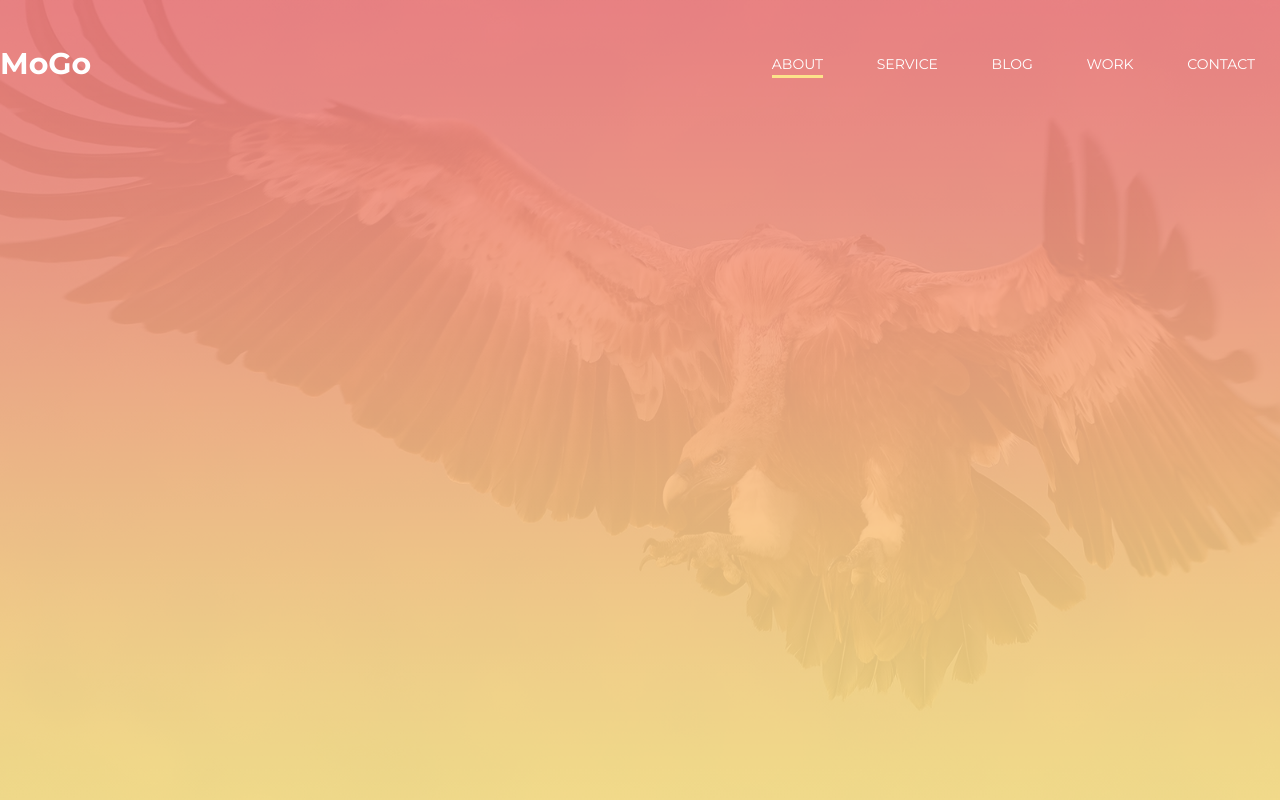
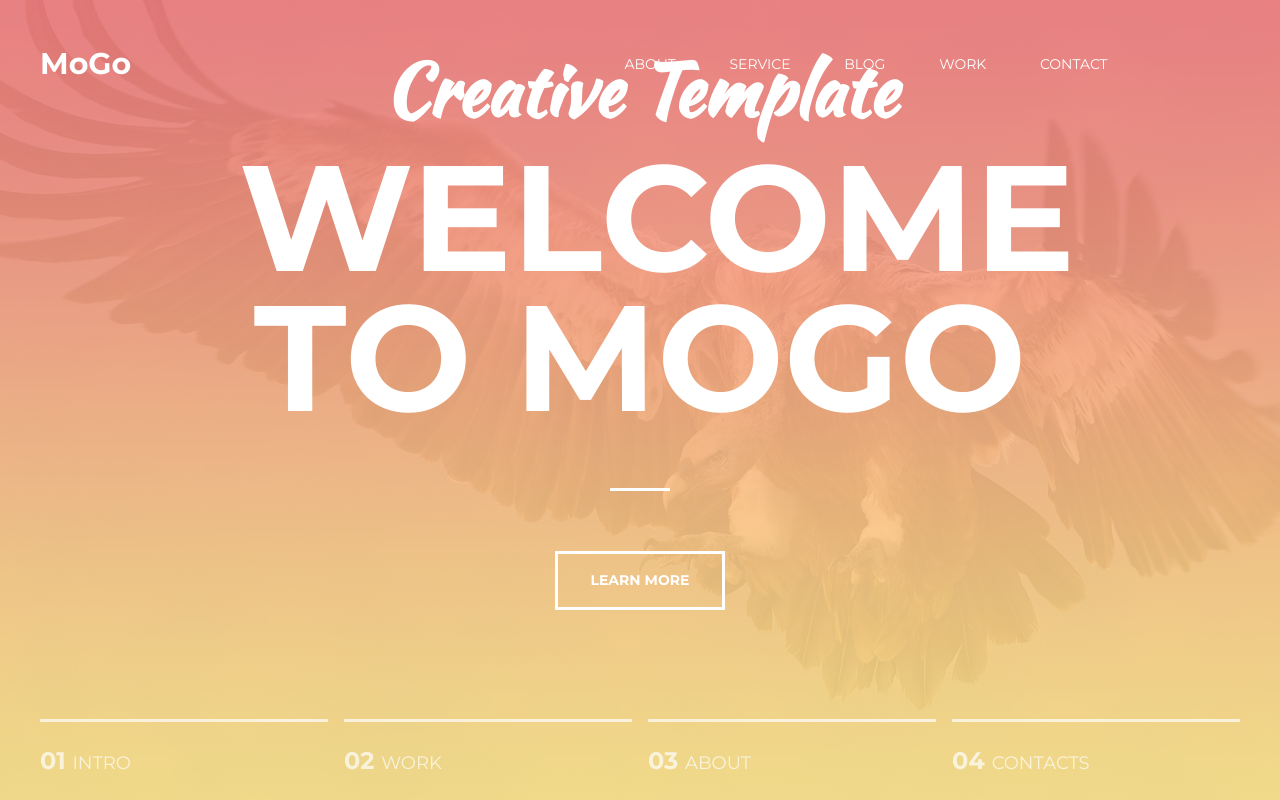
Before and after one commit to saed835/MoGo, a plain HTML site: page Index.html in a window 1280 px wide. Drawn offline with Linux system fonts and the light colour scheme.

Commit message:
Завершил первый блок

```diff
--- a/Index.html
+++ b/Index.html
@@ -8,6 +8,17 @@
   <title>MoGo</title>
 </head>
 <body>
+
+  <symbol id="shopping_cart" viewBox="0 0 18 15">
+    <g>
+      <path fill="#fff" d="M17.726 3.663h.001l-2.475 5.5a.824.824 0 0 1-.697.485l-7.128.475.412 1.176H15.6a1.65 1.65 0 1 1-1.65 1.65h-7.7A1.65 1.65 0 1 1 4.6 11.3h1.49L2.916 2.225h-1.89a.825.825 0 0 1 0-1.65H3.5c.36 0 .663.232.776.554l.003-.002.48 1.373h12.216a.825.825 0 0 1 .751 1.163zm-12.39.487l1.526 4.357 7.089-.473 1.748-3.884z"></path>
+    </g>
+  </symbol>
+  <symbol id="magnifying_glass" viewBox="0 0 18 18">
+    <g>
+      <path fill="#fff" d="M17.8 16.15a1.65 1.65 0 0 1-2.817 1.166l-4.836-4.835c-.982.58-2.124.919-3.347.919a6.6 6.6 0 1 1 6.6-6.6 6.558 6.558 0 0 1-.919 3.347l4.836 4.836c.298.298.483.71.483 1.167zm-11-14.3a4.95 4.95 0 1 0 0 9.9 4.95 4.95 0 0 0 0-9.9z"></path>    </g>
+  </symbol>
+
   <header class="header">
     <div class="container">
       <div class="header__inner">
@@ -19,13 +30,35 @@
           <a class="nav__link" href="#">Blog</a>
           <a class="nav__link" href="#">Work</a>
           <a class="nav__link" href="#">Contact</a>
+          <a class="nav__link" href="#" target="_blank">
+            <use xlink:href="#shopping_cart"></use>
+          </a>
+          <a class="nav__link" href="#" target="_blank">
+            <use xlink:href="#magnifying_glass"></use>
+          </a>
         </nav>
       </div>
     </div>
   </header>
   <div class="intro">
     <div class="container">
+      <div class="intro__inner">
+        <h2 class="intro__suptitle">Creative Template</h2>
+        <h1 class="intro__title">Welcome to MoGo</h1>
 
+        <a class="btn" href="#">Learn More</a>
+      </div>
+    </div>
+
+    <div class="slider">
+      <div class="container">
+        <div class="slider__inner">
+          <div class="slider__item"><span class="slider__num">01 </span> Intro</div>
+          <div class="slider__item"><span class="slider__num">02 </span> Work</div>
+          <div class="slider__item"><span class="slider__num">03 </span> About</div>
+          <div class="slider__item"><span class="slider__num">04 </span> Contacts</div>
+        </div>
+      </div>
     </div>
   </div>
 
--- a/style.css
+++ b/style.css
@@ -1,7 +1,7 @@
 *,
 *::before,
 *::after {
-  box-sizing: border-box;
+  box-sizing: border-box; /* Свойства width и height задают размеры блока */
 }
 
 h1, h2, h3, h4, h5, h6 {
@@ -18,19 +18,17 @@ body {
 
 
 /*Container*/
-
 .container {
   width: 100%;
-  min-width: 1200px;
+  max-width: 1200px;
   margin: 0 auto;
 }
 
 /*Intro*/
-
 .intro {
   display: flex;
-  flex-direction: column;
-  justify-content: center;
+  flex-direction: column; /* Главная ось располагается вертикально и направлена сверху вниз. */
+  justify-content: center; /* Флексы выравниваются по центру строки. */
 
   width: 100%;
   height: 100vh;
@@ -40,8 +38,38 @@ body {
   background-size: cover;
 }
 
+.intro__inner {
+  width: 100%;
+  max-width: 802px;
+  margin: 0 auto;
+  text-align: center;
+}
+
+.intro__suptitle {
+  font-size: 72px;
+  color: #fff;
+  font-family: 'Kaushan Script', cursive;
+}
+
+.intro__title {
+  font-size: 150px;
+  font-weight: 700;
+  text-transform: uppercase;
+  line-height: 140px;
+  color: #fff;
+}
+
+.intro__title::after {
+  content: "";
+  display: block;
+  width: 60px;
+  height: 3px;
+  margin: 60px auto ;
+
+  background-color: #fff;
+}
+
 /*Header*/
-
 .header {
   width: 100%;
   padding-top: 40px;
@@ -61,12 +89,11 @@ body {
 
 .header__inner {
   display: flex;
-  justify-content: space-between;
-  align-items: center;
+  justify-content: space-between; /* Флексы равномерно распределяются по всей строке. */
+  align-items: center; /* Флексы выравниваются по линии поперечной оси. */
 }
 
 /* Nav */
-
 .nav {
   font-size: 14px;
   text-transform: uppercase;
@@ -81,7 +108,7 @@ body {
   color: #fff;
   text-decoration: none;
 
-  transition: color .1s linear;
+  transition: color .2s linear;
 }
 
 .nav__link::after {
@@ -96,20 +123,90 @@ body {
   position: absolute;
   top: 100%;
   left: 0;
+  z-index: 1;
 
-  z-index: 1;
-  transition: opacity .1s linear;
+  transition: opacity .2s linear;
 }
 
 .nav__link:hover {
   color: #fce38a;
 }
 
-.nav__link:hover {
-  color: #fce38a;
+.nav__link:hover:after {
+  opacity: 1;
 }
 
-.nav__link:hover:after,
-.nav__link.active:after {
+/* Button */
+.btn {
+  display: inline-block;
+  vertical-align: top;
+  padding: 15px 32px;
+  margin-bottom: 157px;
+
+
+  border: 3px solid #fff;
+
+  font-size: 14px;
+  font-weight: 700;
+  color: #fff;
+  text-transform: uppercase;
+  text-decoration: none;
+
+  transition: background .1s linear, color .1s linear;
+}
+
+.btn:hover {
+  background-color: #fff;
+  color: #333;
+
+}
+
+/* Slider */
+.slider {
+  width: 100%;
+
+  position: absolute;
+  bottom: 0;
+  left: 0;
+  z-index: 1;
+}
+
+.slider__inner {
+  display: flex;
+  justify-content: space-between;
+}
+
+.slider__item {
+  width: 24%;
+  padding: 20px 0;
+  position: relative;
+
+  border-top: 3px solid #fff;
+  opacity: .7;
+
+  font-size: 18px;
+  color: #fff;
+  text-transform: uppercase;
+}
+
+.slider__item:hover:before {
+  content: "";
+  display: block;
+  width: 70px;
+  height: 3px;
+
+  background-color: #f38181;
+
+  position: absolute;
+  top: -3px;
+  left: 0;
+  z-index: 1;
+}
+
+.slider__item:hover {
   opacity: 1;
 }
+.slider__num {
+  font-size: 24px;
+  font-weight: 700;
+}
```
Also changed, not shown: Images/Icons/MAGNIFYING_GLASS.svg (added), Images/Icons/SHOPPING_CART.svg (added).
